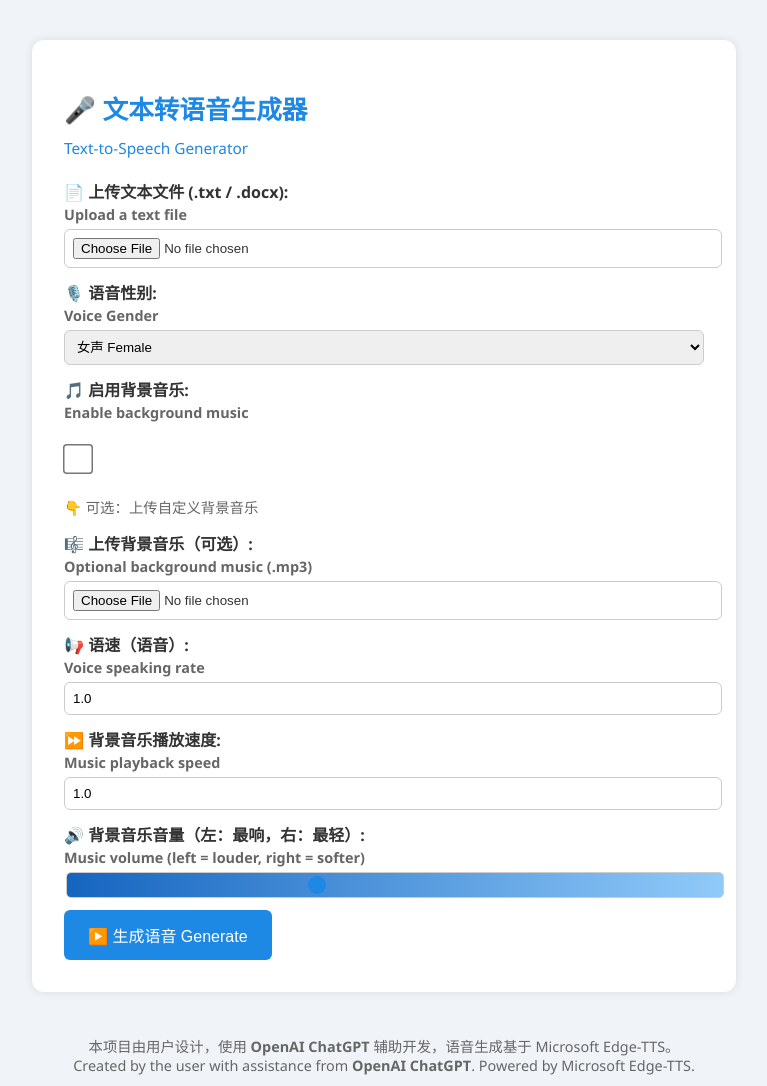
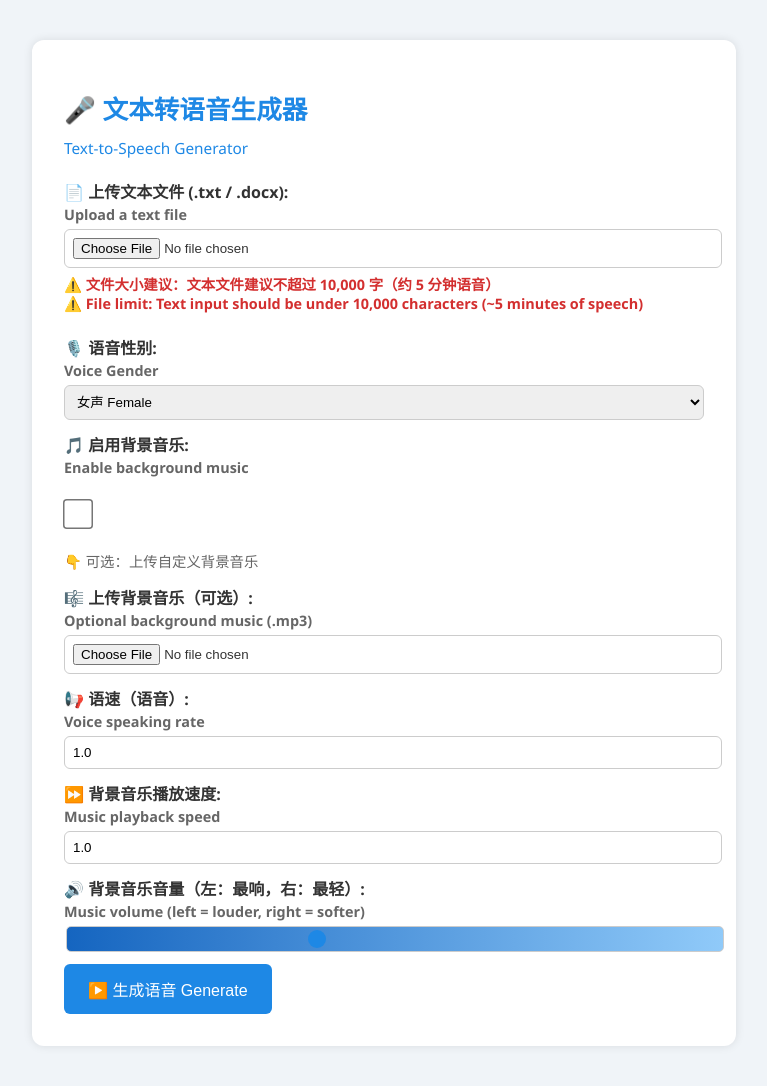
Before and after one commit to leiwangamy/Online-Reader, a Flask app: page / in a window 1280 px wide. Shown: the top 1086 px of the page, without its empty margins (256-1023 px from the left). Run offline with Flask 3, Linux system fonts and the light colour scheme.

Commit message:
Add word limit warning message in HTML

```diff
--- a/requirements.txt
+++ b/requirements.txt
@@ -2,3 +2,4 @@
 edge-tts
 requests
 pydub
+docx
--- a/templates/index.html
+++ b/templates/index.html
@@ -95,6 +95,12 @@
             <label>📄 上传文本文件 (.txt / .docx):<br><span style="font-size: 0.9em; color: #666;">Upload a text file</span></label>
             <input type="file" name="textfile" required>
 
+            <p style="color: #d32f2f; font-size: 0.9em; font-weight: bold; margin-top: -0.5em; margin-bottom: 1.5em;">
+                ⚠️ 文件大小建议：文本文件建议不超过 <strong>10,000 字</strong>（约 5 分钟语音）<br>
+                ⚠️ File limit: Text input should be under <strong>10,000 characters</strong> (~5 minutes of speech)
+            </p>
+
+
             <label>🎙️ 语音性别:<br><span style="font-size: 0.9em; color: #666;">Voice Gender</span></label>
             <select name="voice_gender">
                 <option value="female">女声 Female</option>
```
